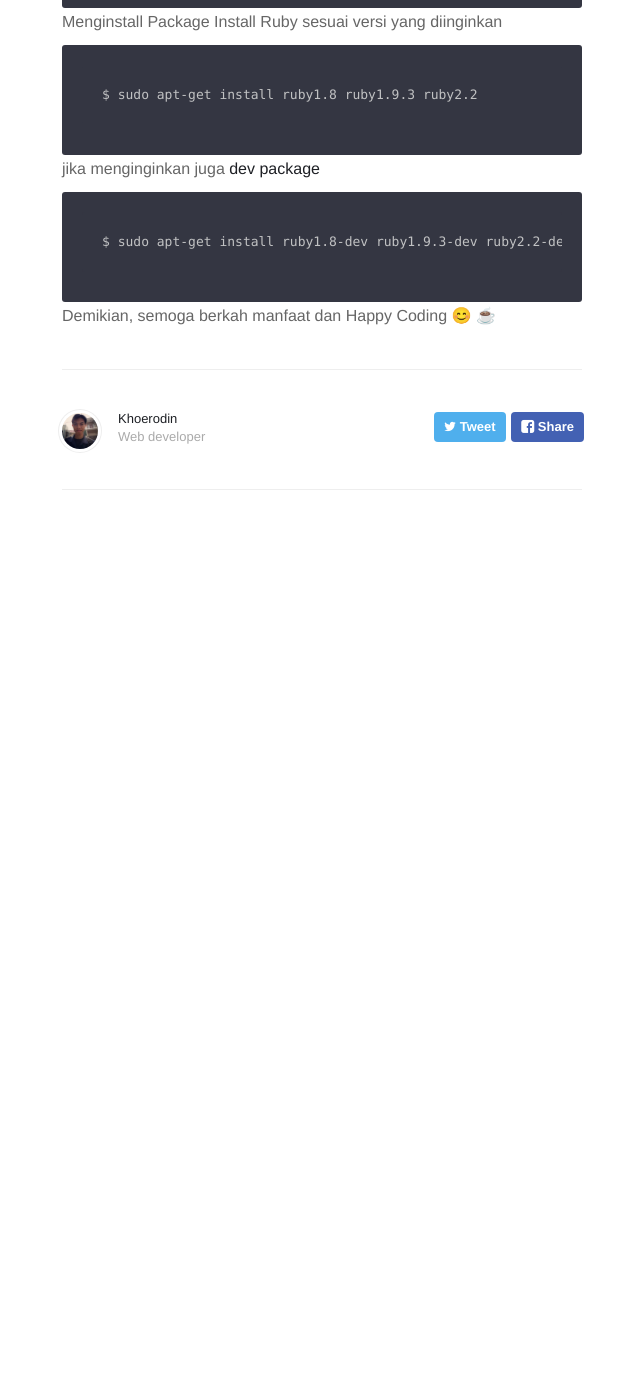
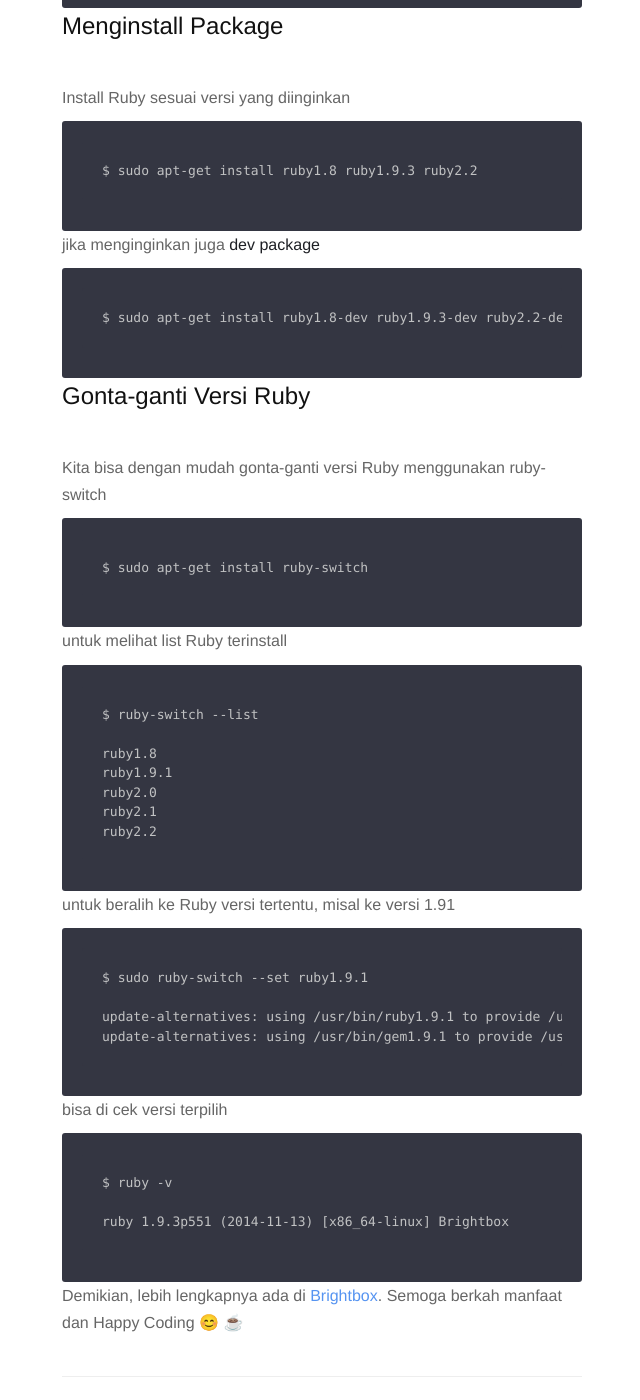
Before and after one commit to khoerodin/khoerodin.github.io, a Jekyll site: the page built from _posts/2015-8-14-install-ruby-2-di-ubuntu-tanpa-rvm.md, in a window 1280 px wide and 1400 px high, scrolled down 1444 px. Shown: the whole window, without its empty margins (318-958 px from the left). Built offline with Jekyll 4.4.1, drawn with Linux system fonts in a browser that asks for light colours; nearby versions of some CDN libraries; emoji names are drawn with the system emoji font; before the commit the page ends 2074 px from its top, so only the background shows below that; some of the changed text lies outside the part shown.

Commit message:
revisi artikel

````diff
--- a/_posts/2015-8-14-install-ruby-2-di-ubuntu-tanpa-rvm.md
+++ b/_posts/2015-8-14-install-ruby-2-di-ubuntu-tanpa-rvm.md
@@ -18,7 +18,7 @@ Pada saat tulisan ini dibuat Brightbox menyediakan Ruby 1.8.7 sampai Ruby 2.3.
 
 ![Ruby Sticker from unixstickers.com](https://raw.githubusercontent.com/khoerodin/khoerodin.github.io/master/assets/images/ruby-sticker.jpg "Ruby Sticker from unixstickers.com")
 
-## **Menambahkan repository**
+## Menambahkan Repository
 Jika menggunakan **Ubuntu 14.04 atau yang terbaru**, gunakan perintah
 
 ```
@@ -35,7 +35,7 @@ $ sudo apt-add-repository ppa:brightbox/ruby-ng
 $ sudo apt-get update
 ```
 
-Menginstall Package
+## Menginstall Package
 Install Ruby sesuai versi yang diinginkan
 
 ```
@@ -47,5 +47,38 @@ jika menginginkan juga **dev package**
 ```
 $ sudo apt-get install ruby1.8-dev ruby1.9.3-dev ruby2.2-dev
 ```
+## Gonta-ganti Versi Ruby
+Kita bisa dengan mudah gonta-ganti versi Ruby menggunakan `ruby-switch`
 
-Demikian, semoga berkah manfaat dan Happy Coding :blush: :coffee:
+```
+$ sudo apt-get install ruby-switch
+```
+untuk melihat list Ruby terinstall
+
+```
+$ ruby-switch --list
+
+ruby1.8
+ruby1.9.1
+ruby2.0
+ruby2.1
+ruby2.2
+```
+untuk beralih ke Ruby versi tertentu, misal ke versi 1.91
+
+```
+$ sudo ruby-switch --set ruby1.9.1
+
+update-alternatives: using /usr/bin/ruby1.9.1 to provide /usr/bin/ruby (ruby) in manual mode.
+update-alternatives: using /usr/bin/gem1.9.1 to provide /usr/bin/gem (gem) in manual mode.
+```
+
+bisa di cek versi terpilih
+
+```
+$ ruby -v
+
+ruby 1.9.3p551 (2014-11-13) [x86_64-linux] Brightbox
+```
+
+Demikian, lebih lengkapnya ada di [Brightbox](https://www.brightbox.com/docs/ruby/ubuntu/ "Brightbox"). Semoga berkah manfaat dan Happy Coding :blush: :coffee:
````
